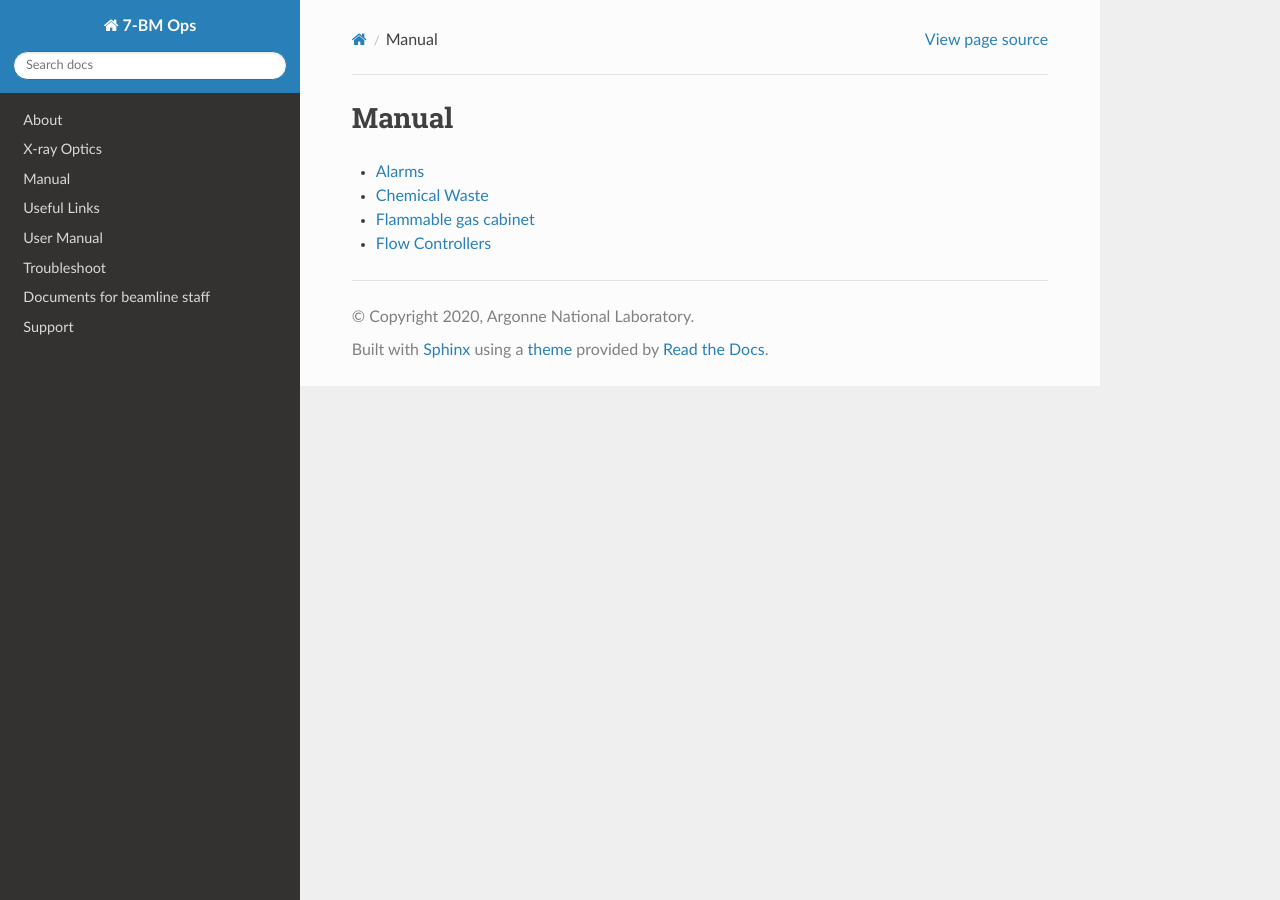
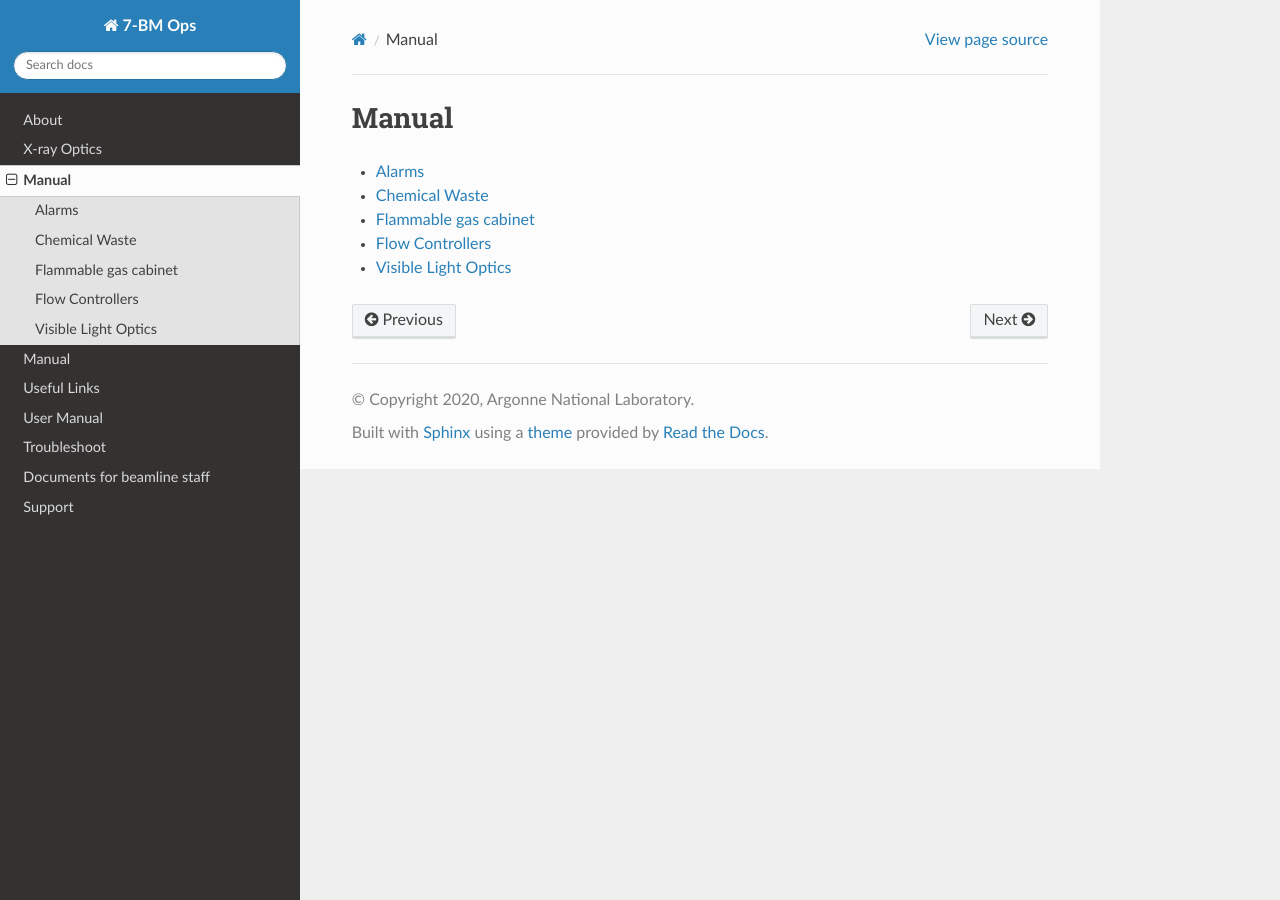
Before and after one commit to xray-imaging/7bm-docs, a Sphinx documentation site: the page built from docs/source/operations.rst, in a window 1280 px wide. Built offline with Sphinx 7.4.7 and the Read the Docs theme 2.0.0, drawn with Linux system fonts in a browser that asks for light colours; pages that are not in the unit, such as notebooks, are missing from menus.

Commit message:
Add in operations and tomography menu items.

```diff
--- a/docs/index.rst
+++ b/docs/index.rst
@@ -19,6 +19,8 @@
 
    source/about
    source/optics.rst
+   source/operations
+   source/tomography
    source/manual
    source/links
    source/user
--- a/docs/source/operations.rst
+++ b/docs/source/operations.rst
@@ -11,3 +11,4 @@
    operations/chem_waste.rst
    operations/flammables.rst
    operations/flow_ctrls.rst
+   operations/visible_optics.rst
```
Also changed, not shown: docs/source/operations/visible_optics.rst (renamed from docs/source/visible_optics.rst).
